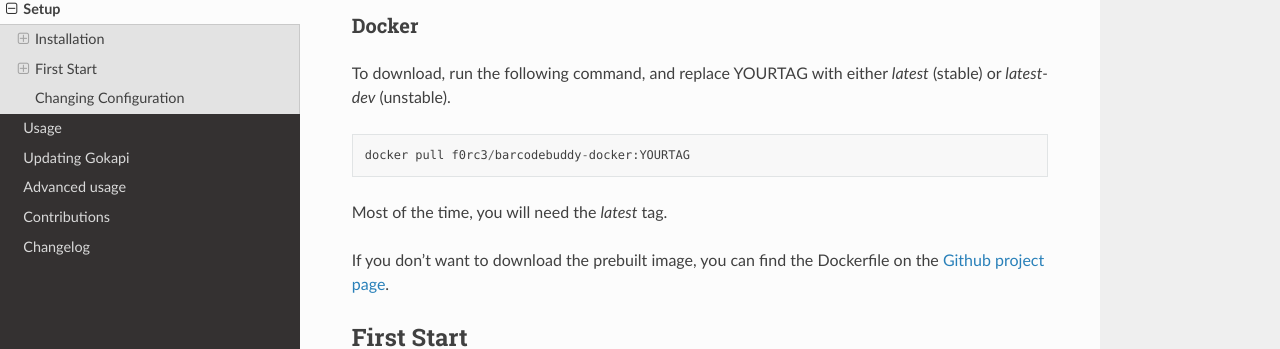
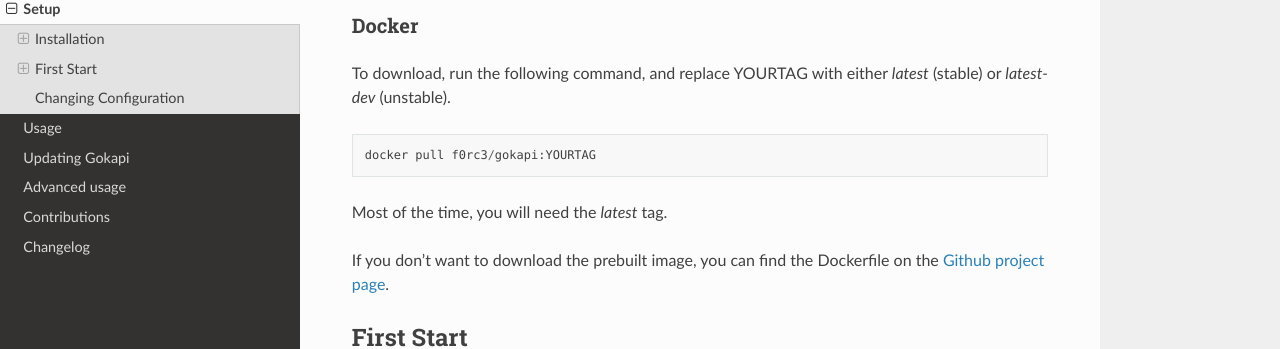
Before and after one commit to Forceu/Gokapi, a Sphinx documentation site: the page built from docs/setup.rst, in a window 1280 px wide and 900 px high, scrolled down 674 px. Shown: the part 112-461 px from the top of the window. Built offline with Sphinx 7.4.7 and the Read the Docs theme 2.0.0, drawn with Linux system fonts in a browser that asks for light colours.

Commit message:
Use correct docker image

```diff
--- a/docs/setup.rst
+++ b/docs/setup.rst
@@ -41,7 +41,7 @@
 To download, run the following command, and replace YOURTAG with either *latest* (stable) or *latest-dev* (unstable).
 ::
 
-  docker pull f0rc3/barcodebuddy-docker:YOURTAG
+  docker pull f0rc3/gokapi:YOURTAG
 
 Most of the time, you will need the *latest* tag.
 
```
